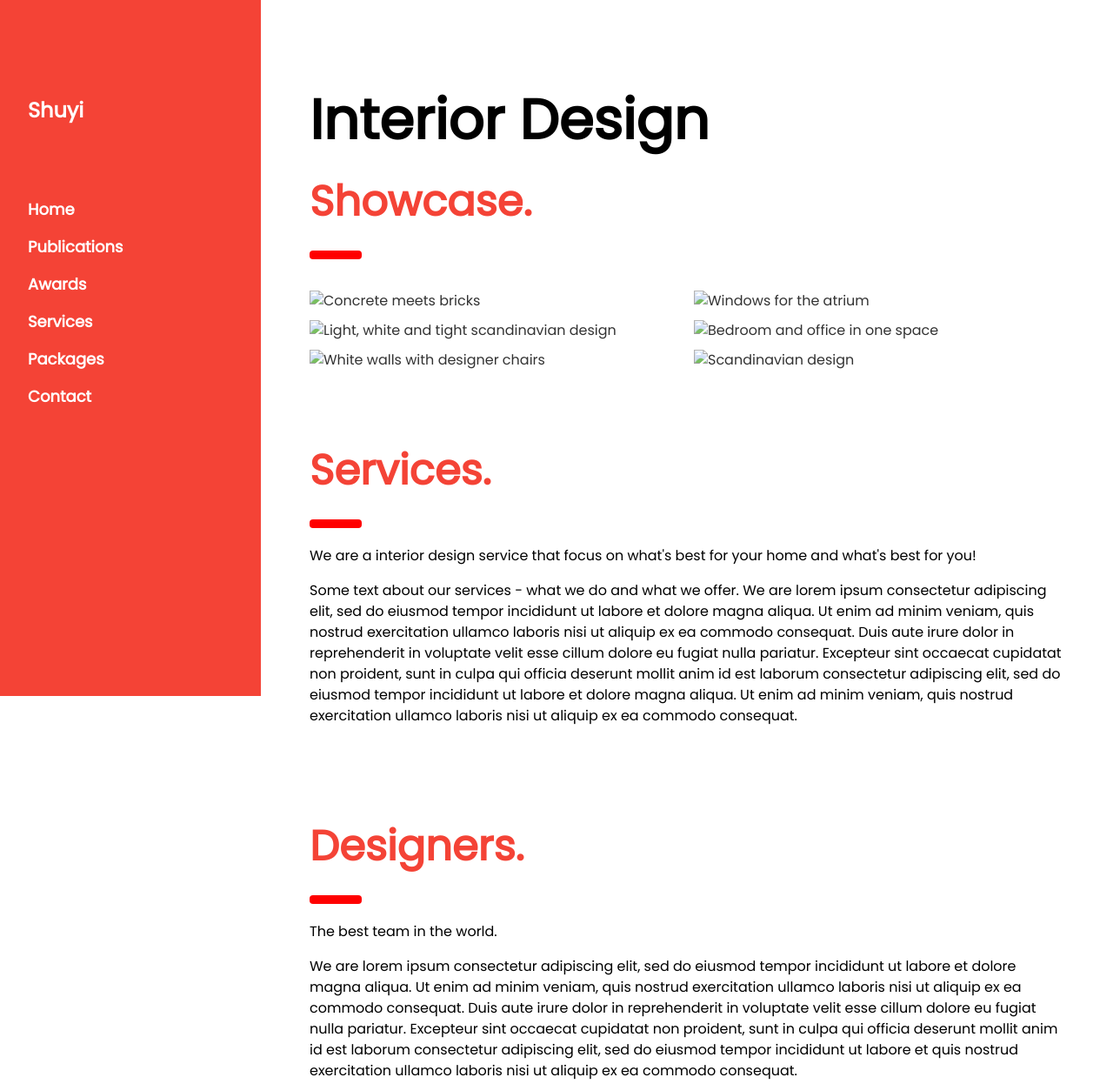
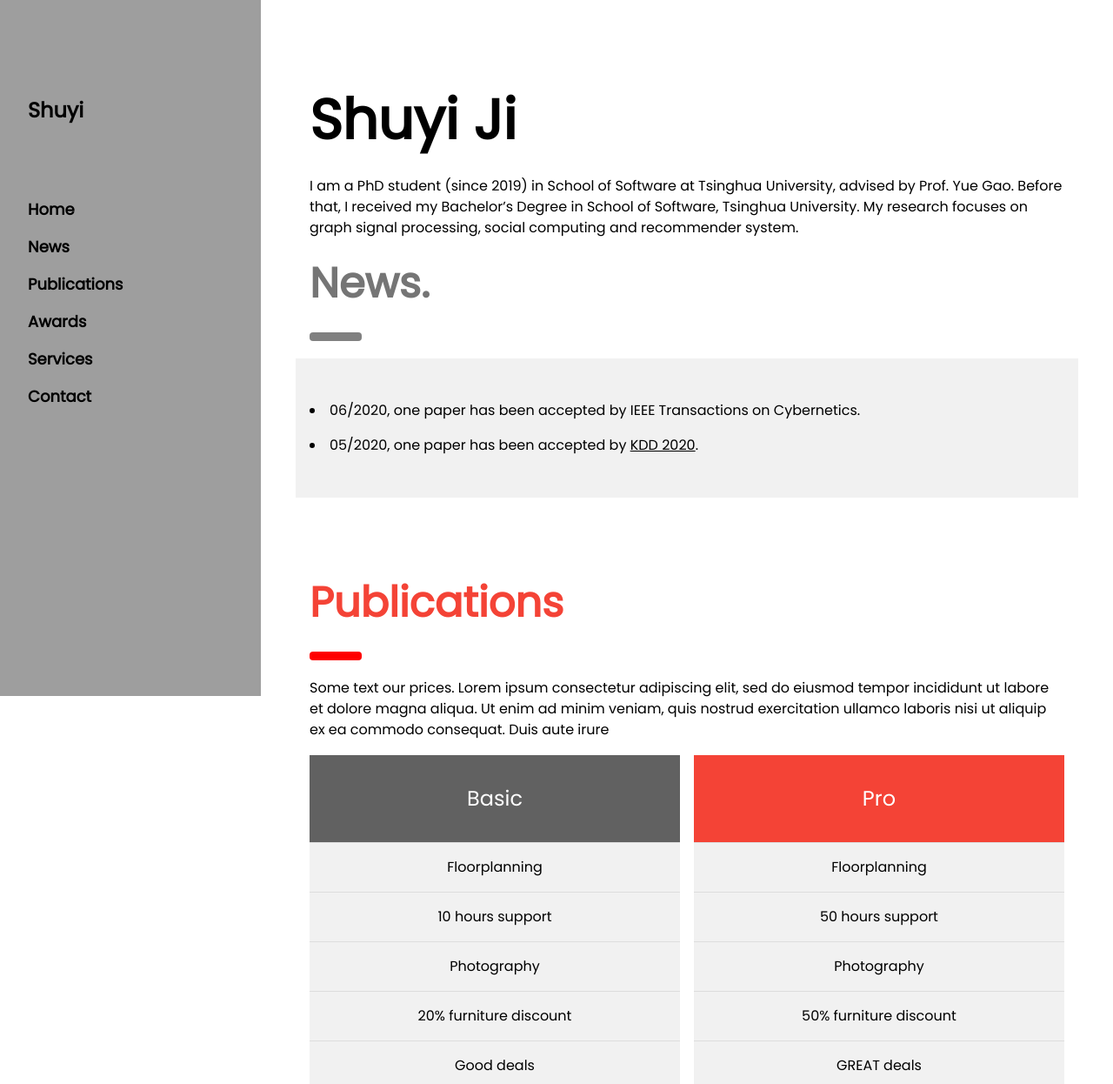
Before and after one commit to jiishy/jiishy.github.io, a plain HTML site: page index.html in a window 1280 px wide. Shown: the top 1246 px of the page at 87% size. Drawn offline with nearby package versions, Linux system fonts and the light colour scheme.

Commit message:
add news

```diff
--- a/index.html
+++ b/index.html
@@ -1,6 +1,6 @@
 <!DOCTYPE html>
 <html lang="en">
-<title>W3.CSS Template</title>
+<title>Shuyi's Homepage</title>
 <meta charset="UTF-8">
 <meta name="viewport" content="width=device-width, initial-scale=1">
 <link rel="stylesheet" href="https://www.w3schools.com/w3css/4/w3.css">
@@ -14,17 +14,17 @@ body {font-size:16px;}
 <body>
 
 <!-- Sidebar/menu -->
-<nav class="w3-sidebar w3-red w3-collapse w3-top w3-large w3-padding" style="z-index:3;width:300px;font-weight:bold;" id="mySidebar"><br>
+<nav class="w3-sidebar w3-grey w3-collapse w3-top w3-large w3-padding" style="z-index:3;width:300px;font-weight:bold;" id="mySidebar"><br>
   <a href="javascript:void(0)" onclick="w3_close()" class="w3-button w3-hide-large w3-display-topleft" style="width:100%;font-size:22px">Close Menu</a>
   <div class="w3-container">
     <h3 class="w3-padding-64"><b>Shuyi</b></h3>
   </div>
   <div class="w3-bar-block">
     <a href="#" onclick="w3_close()" class="w3-bar-item w3-button w3-hover-white">Home</a>
-    <a href="#showcase" onclick="w3_close()" class="w3-bar-item w3-button w3-hover-white">Publications</a>
+    <a href="#showcase" onclick="w3_close()" class="w3-bar-item w3-button w3-hover-white">News</a>
+    <a href="#packages" onclick="w3_close()" class="w3-bar-item w3-button w3-hover-white">Publications</a>
     <a href="#services" onclick="w3_close()" class="w3-bar-item w3-button w3-hover-white">Awards</a>
     <a href="#designers" onclick="w3_close()" class="w3-bar-item w3-button w3-hover-white">Services</a>
-    <a href="#packages" onclick="w3_close()" class="w3-bar-item w3-button w3-hover-white">Packages</a>
     <a href="#contact" onclick="w3_close()" class="w3-bar-item w3-button w3-hover-white">Contact</a>
   </div>
 </nav>
@@ -43,24 +43,15 @@ body {font-size:16px;}
 
   <!-- Header -->
   <div class="w3-container" style="margin-top:80px" id="showcase">
-    <h1 class="w3-jumbo"><b>Interior Design</b></h1>
-    <h1 class="w3-xxxlarge w3-text-red"><b>Showcase.</b></h1>
-    <hr style="width:50px;border:5px solid red" class="w3-round">
+    <h1 class="w3-jumbo"><b>Shuyi Ji</b></h1>
+        <p>I am a PhD student (since 2019) in School of Software at Tsinghua University, advised by Prof. Yue Gao. Before that, I received my Bachelor’s Degree in School of Software, Tsinghua University. My research focuses on graph signal processing, social computing and recommender system.
+    </p>
+    <h1 class="w3-xxxlarge w3-text-grey"><b>News.</b></h1>
+    <hr style="width:50px;border:5px solid grey" class="w3-round">
   </div>
-
-  <!-- Photo grid (modal) -->
-  <div class="w3-row-padding">
-    <div class="w3-half">
-      <img src="/w3images/kitchenconcrete.jpg" style="width:100%" onclick="onClick(this)" alt="Concrete meets bricks">
-      <img src="/w3images/livingroom.jpg" style="width:100%" onclick="onClick(this)" alt="Light, white and tight scandinavian design">
-      <img src="/w3images/diningroom.jpg" style="width:100%" onclick="onClick(this)" alt="White walls with designer chairs">
-    </div>
-
-    <div class="w3-half">
-      <img src="/w3images/atrium.jpg" style="width:100%" onclick="onClick(this)" alt="Windows for the atrium">
-      <img src="/w3images/bedroom.jpg" style="width:100%" onclick="onClick(this)" alt="Bedroom and office in one space">
-      <img src="/w3images/livingroom2.jpg" style="width:100%" onclick="onClick(this)" alt="Scandinavian design">
-    </div>
+    <div class="w3-container w3-light-grey w3-padding-32" id="news">
+   	  <p><li> 06/2020, one paper has been accepted by IEEE Transactions on Cybernetics.</li></p>
+      <p><li> 05/2020, one paper has been accepted by <a href="https://www.kdd.org/kdd2020/">KDD 2020</a>.</li></p>
   </div>
 
   <!-- Modal for full size images on click-->
@@ -72,15 +63,57 @@ body {font-size:16px;}
     </div>
   </div>
 
+<!-- Packages / Pricing Tables -->
+  <div class="w3-container" id="packages" style="margin-top:75px">
+    <h1 class="w3-xxxlarge w3-text-red"><b>Publications</b></h1>
+    <hr style="width:50px;border:5px solid red" class="w3-round">
+    <p>Some text our prices. Lorem ipsum consectetur adipiscing elit, sed do eiusmod tempor incididunt ut labore et dolore magna aliqua. Ut enim ad minim veniam, quis nostrud exercitation ullamco laboris nisi ut aliquip ex ea commodo consequat. Duis aute irure</p>
+  </div>
+
+  <div class="w3-row-padding">
+    <div class="w3-half w3-margin-bottom">
+      <ul class="w3-ul w3-light-grey w3-center">
+        <li class="w3-dark-grey w3-xlarge w3-padding-32">Basic</li>
+        <li class="w3-padding-16">Floorplanning</li>
+        <li class="w3-padding-16">10 hours support</li>
+        <li class="w3-padding-16">Photography</li>
+        <li class="w3-padding-16">20% furniture discount</li>
+        <li class="w3-padding-16">Good deals</li>
+        <li class="w3-padding-16">
+          <h2>$ 199</h2>
+          <span class="w3-opacity">per room</span>
+        </li>
+        <li class="w3-light-grey w3-padding-24">
+          <button class="w3-button w3-white w3-padding-large w3-hover-black">Sign Up</button>
+        </li>
+      </ul>
+    </div>
+
+    <div class="w3-half">
+      <ul class="w3-ul w3-light-grey w3-center">
+        <li class="w3-red w3-xlarge w3-padding-32">Pro</li>
+        <li class="w3-padding-16">Floorplanning</li>
+        <li class="w3-padding-16">50 hours support</li>
+        <li class="w3-padding-16">Photography</li>
+        <li class="w3-padding-16">50% furniture discount</li>
+        <li class="w3-padding-16">GREAT deals</li>
+        <li class="w3-padding-16">
+          <h2>$ 249</h2>
+          <span class="w3-opacity">per room</span>
+        </li>
+        <li class="w3-light-grey w3-padding-24">
+          <button class="w3-button w3-red w3-padding-large w3-hover-black">Sign Up</button>
+        </li>
+      </ul>
+    </div>
+  </div>
+
+
   <!-- Services -->
   <div class="w3-container" id="services" style="margin-top:75px">
     <h1 class="w3-xxxlarge w3-text-red"><b>Services.</b></h1>
     <hr style="width:50px;border:5px solid red" class="w3-round">
     <p>We are a interior design service that focus on what's best for your home and what's best for you!</p>
-    <p>Some text about our services - what we do and what we offer. We are lorem ipsum consectetur adipiscing elit, sed do eiusmod tempor incididunt ut labore et dolore magna aliqua. Ut enim ad minim veniam, quis nostrud exercitation ullamco laboris nisi ut aliquip ex ea commodo consequat. Duis aute irure
-    dolor in reprehenderit in voluptate velit esse cillum dolore eu fugiat nulla pariatur. Excepteur sint occaecat cupidatat non proident, sunt in culpa qui officia deserunt mollit anim id est laborum consectetur adipiscing elit, sed do eiusmod tempor
-    incididunt ut labore et dolore magna aliqua. Ut enim ad minim veniam, quis nostrud exercitation ullamco laboris nisi ut aliquip ex ea commodo consequat.
-    </p>
   </div>
 
   <!-- Designers -->
@@ -129,50 +162,7 @@ body {font-size:16px;}
     </div>
   </div>
 
-  <!-- Packages / Pricing Tables -->
-  <div class="w3-container" id="packages" style="margin-top:75px">
-    <h1 class="w3-xxxlarge w3-text-red"><b>Packages.</b></h1>
-    <hr style="width:50px;border:5px solid red" class="w3-round">
-    <p>Some text our prices. Lorem ipsum consectetur adipiscing elit, sed do eiusmod tempor incididunt ut labore et dolore magna aliqua. Ut enim ad minim veniam, quis nostrud exercitation ullamco laboris nisi ut aliquip ex ea commodo consequat. Duis aute irure</p>
-  </div>
 
-  <div class="w3-row-padding">
-    <div class="w3-half w3-margin-bottom">
-      <ul class="w3-ul w3-light-grey w3-center">
-        <li class="w3-dark-grey w3-xlarge w3-padding-32">Basic</li>
-        <li class="w3-padding-16">Floorplanning</li>
-        <li class="w3-padding-16">10 hours support</li>
-        <li class="w3-padding-16">Photography</li>
-        <li class="w3-padding-16">20% furniture discount</li>
-        <li class="w3-padding-16">Good deals</li>
-        <li class="w3-padding-16">
-          <h2>$ 199</h2>
-          <span class="w3-opacity">per room</span>
-        </li>
-        <li class="w3-light-grey w3-padding-24">
-          <button class="w3-button w3-white w3-padding-large w3-hover-black">Sign Up</button>
-        </li>
-      </ul>
-    </div>
-
-    <div class="w3-half">
-      <ul class="w3-ul w3-light-grey w3-center">
-        <li class="w3-red w3-xlarge w3-padding-32">Pro</li>
-        <li class="w3-padding-16">Floorplanning</li>
-        <li class="w3-padding-16">50 hours support</li>
-        <li class="w3-padding-16">Photography</li>
-        <li class="w3-padding-16">50% furniture discount</li>
-        <li class="w3-padding-16">GREAT deals</li>
-        <li class="w3-padding-16">
-          <h2>$ 249</h2>
-          <span class="w3-opacity">per room</span>
-        </li>
-        <li class="w3-light-grey w3-padding-24">
-          <button class="w3-button w3-red w3-padding-large w3-hover-black">Sign Up</button>
-        </li>
-      </ul>
-    </div>
-  </div>
 
   <!-- Contact -->
   <div class="w3-container" id="contact" style="margin-top:75px">
```
